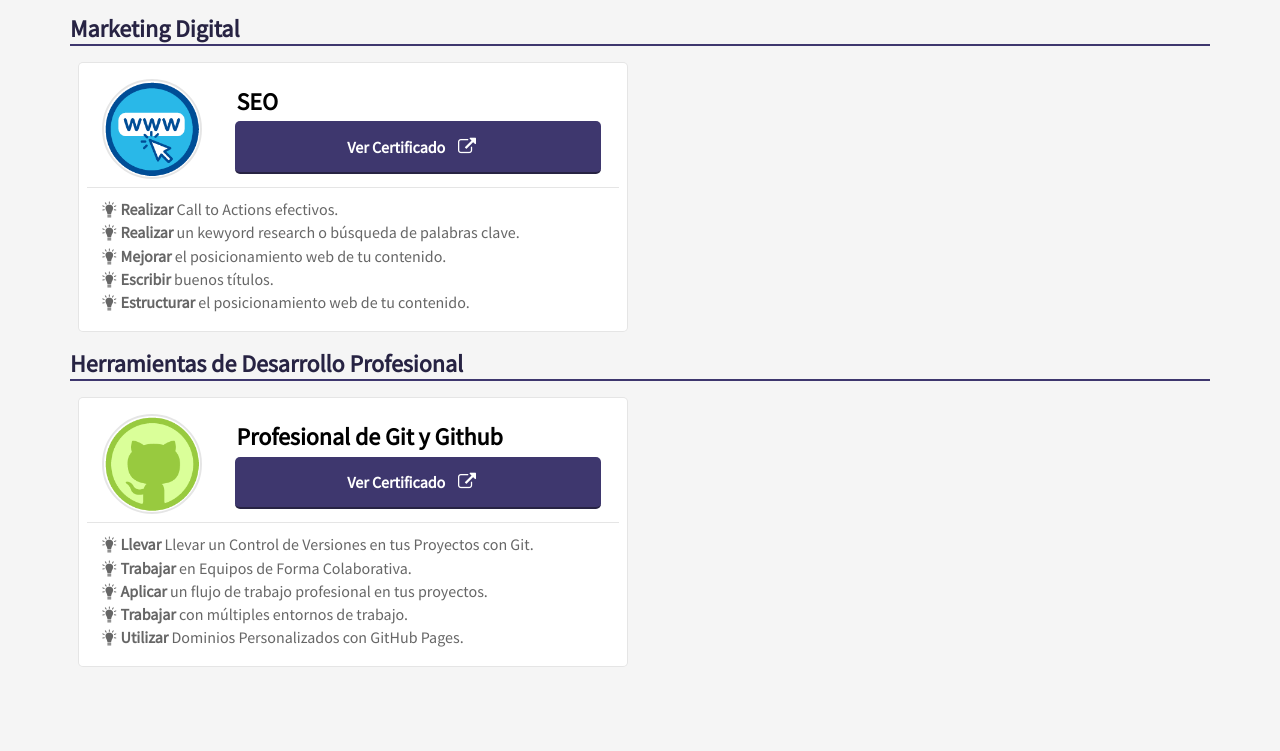
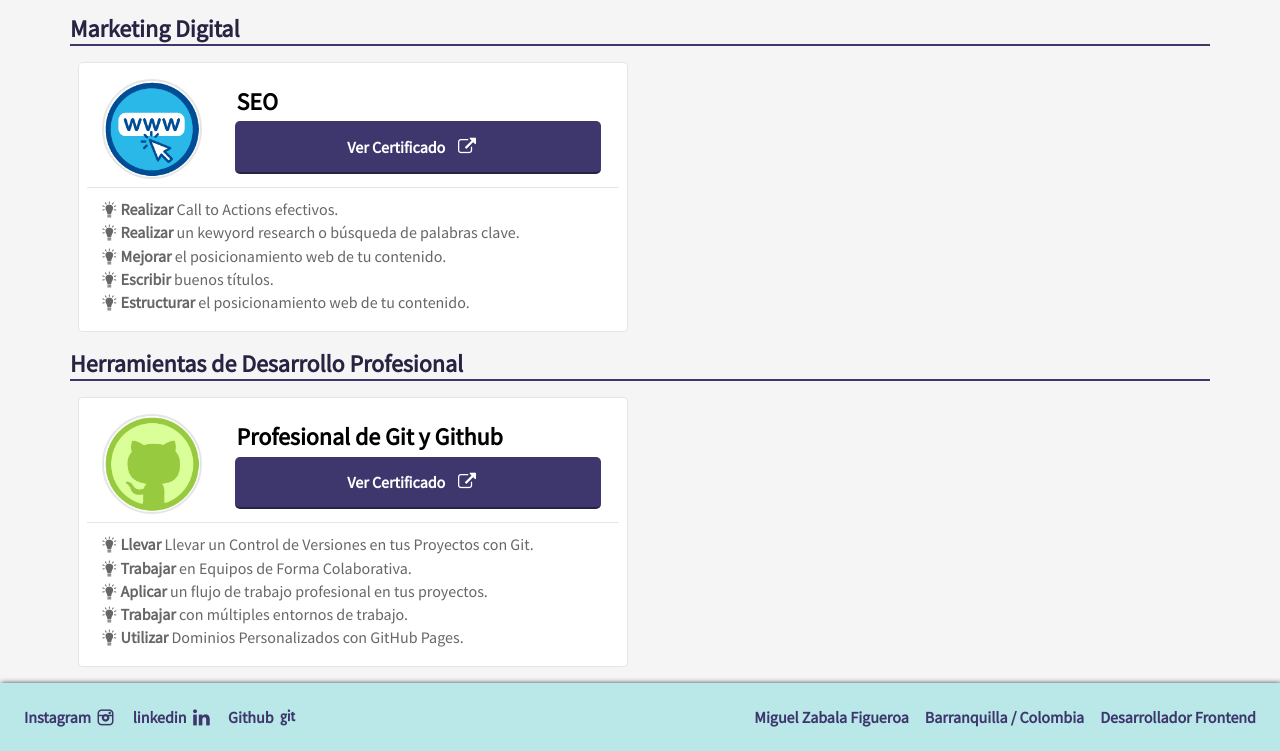
Before and after one commit to miguelzabalaf/my-website, a plain HTML site: page certificados.html in a window 1280 px wide. Shown: the part 1354-2105 px from the top of the page. Before the commit the page ends 2037 px from the top, so only its background shows below. Drawn offline with Linux system fonts and the light colour scheme.

Commit message:
He agregado el footer a la página de certificados

```diff
--- a/certificados.html
+++ b/certificados.html
@@ -346,5 +346,18 @@
 
         </div>
 
+
+        <footer class="footer">
+            <div class="section1">
+                <a href="https://www.instagram.com/miguelzabalaf/" rel="nofollow" target="_blank">Instagram <span class="icon-instagram"></span></a>
+                <a href="https://www.linkedin.com/in/miguelzabalaf/" rel="nofollow" target="_blank">linkedin <span class="icon-linkedin"></span></a>
+                <a href="https://github.com/miguelzabalaf" rel="nofollow" target="_blank">Github <span class="icon-github"></span></a>
+            </div>
+            <div class="section2">
+                <a href="">Miguel Zabala Figueroa</a>
+                <a href="">Barranquilla / Colombia</a>
+                <a href="">Desarrollador Frontend</a>
+            </div>
+        </footer>
 </body>
 </html>
```
